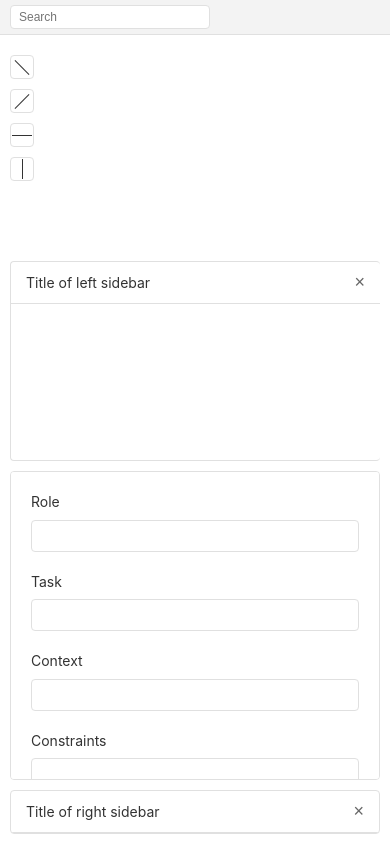
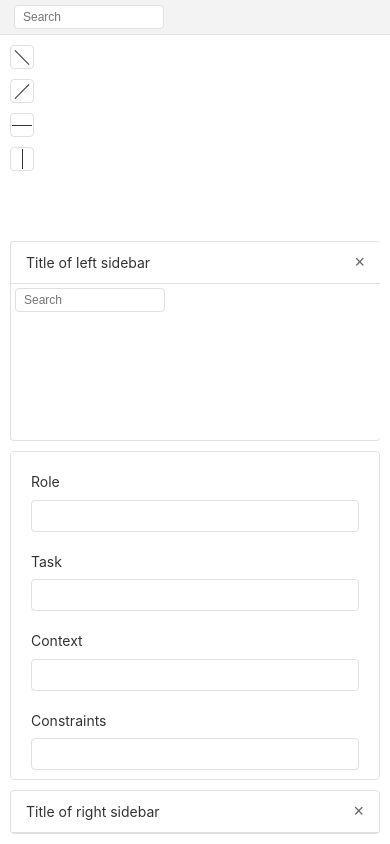
Before and after one commit to kullik01/Promptosaurus, a React (Vite) app: page / in a window 390 px wide. Built offline with nearby package versions, Linux system fonts and the light colour scheme.

Commit message:
Add search bar to left side panel

```diff
--- a/src/components/LeftSidebar.tsx
+++ b/src/components/LeftSidebar.tsx
@@ -8,6 +8,9 @@ const LeftSidebar: React.FC = () => {
         <h2>Title of left sidebar</h2>
         <button className="close-button">×</button>
       </div>
+      <div className="search-container">
+        <input type="text" placeholder="Search" className="search-input" />
+      </div>
     </div>
   );
 };
--- a/src/components/MainPanel.tsx
+++ b/src/components/MainPanel.tsx
@@ -27,9 +27,9 @@ const MainPanel: React.FC = () => {
           <div className="format-conversion">
             <p>Convert prompt to</p>
             <div className="format-buttons">
+              <button className="format-button">Markdown</button>
               <button className="format-button">XML</button>
               <button className="format-button">YAML</button>
-              <button className="format-button">Markdown</button>
               <button className="format-button">JSON</button>
             </div>
           </div>
--- a/src/styles/App.css
+++ b/src/styles/App.css
@@ -45,6 +45,10 @@
   align-items: center;
 }
 
+.search-container {
+  padding: 4px;
+}
+
 .search-box {
   position: relative;
 }
@@ -54,7 +58,7 @@
   border-radius: 4px;
   border: 1px solid var(--color-border);
   font-size: 12px;
-  width: 200px;
+  width: 150px;
 }
 
 /* Content container */
@@ -87,8 +91,4 @@
     padding-top: 0;
     justify-content: center;
   }
-
-  .figma-assistant, .past-conversations {
-    max-width: 100%;
-  }
 }
--- a/src/styles/Navbar.css
+++ b/src/styles/Navbar.css
@@ -2,7 +2,6 @@
   display: flex;
   flex-direction: column;
   gap: 10px;
-  padding: 10px 0;
 }
 
 .nav-button {
```
